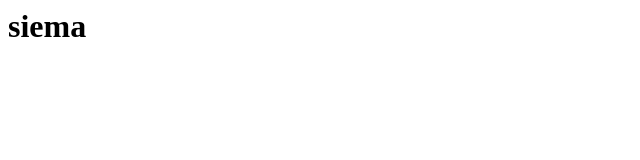
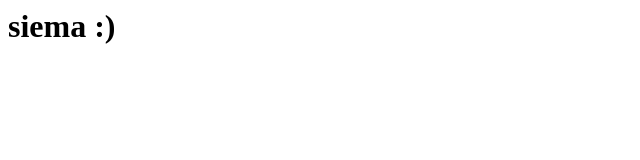
Before and after one commit to BlueToRedGradient/chokoloko, a plain HTML site: page index.html in a window 1280 px wide. Shown: the full height of the page, 0-640 px from the left. Drawn offline with Linux system fonts and the light colour scheme.

Commit message:
Update index.html

```diff
--- a/index.html
+++ b/index.html
@@ -1,2 +1,2 @@
-<h1>siema</h1>
+<h1>siema :)</h1>
 <a href=""></a>
```
